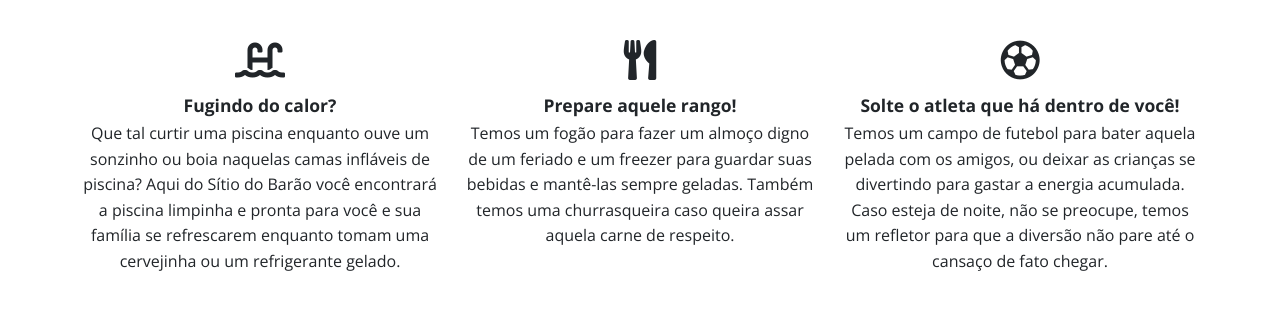
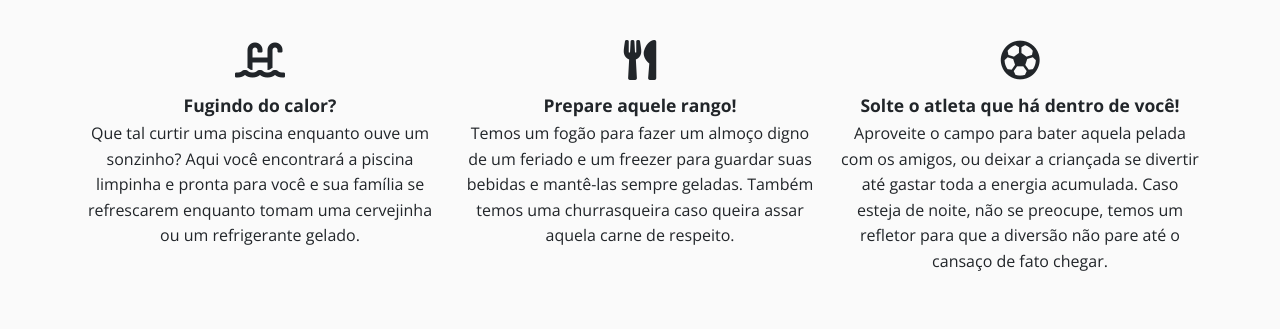
Before and after one commit to tuliorobert/projeto-sitio, a plain HTML site: page index.html in a window 1280 px wide. Shown: the part 880-1209 px from the top of the page. Drawn offline with nearby package versions, Linux system fonts and the light colour scheme.

Commit message:
Editando os textos da pagina

```diff
--- a/css/style.css
+++ b/css/style.css
@@ -324,6 +324,10 @@ p {
     text-shadow: 2px 1px 4px #000;
 }
 
+#content {
+  background: rgba(0, 0, 0, 0.021);
+}
+
 .home-text {
     text-align: center;
     margin-bottom: 20px;
--- a/index.html
+++ b/index.html
@@ -40,7 +40,7 @@
         <div class="banner">
             <div class="container">
                 <h1 id="img-h1">Um lugar para fugir do seu cotidiano</h1>
-                <p id="img-p">Se você precisa de um lugar para passar um feriado, fazer uma festa ou apenas fugir da
+                <p id="img-p">Se precisa de um lugar para passar o feriado, fazer uma festa ou apenas fugir da
                     rotina, você acabou de encontrar!</p>
                 <a href="#content" class="button button-primary">Agende já!</a>
             </div>
@@ -54,32 +54,32 @@
                     <div class="col-md-4 home-text">
                         <i class="fas fa-swimming-pool home-icon"></i>
                         <h3 class="home-h3">Fugindo do calor?</h3>
-                        <p>Que tal curtir uma piscina enquanto ouve um sonzinho ou boia naquelas camas infláveis de
-                            piscina?
-                            Aqui do Sítio do Barão você encontrará a piscina limpinha e pronta para você e sua família
-                            se refrescarem
-                            enquanto tomam uma cervejinha ou um refrigerante gelado.</p>
+                        <p>Que tal curtir uma piscina enquanto ouve um sonzinho? Aqui você encontrará a piscina limpinha
+                            e pronta para você e sua família se refrescarem enquanto tomam uma cervejinha ou um refrigerante gelado.</p>
                     </div>
                     <div class="col-md-4 home-text">
                         <i class="fas fa-utensils home-icon"></i>
                         <h3 class="home-h3">Prepare aquele rango!</h3>
                         <p>Temos um fogão para fazer um almoço digno de um feriado e um freezer para guardar suas
-                            bebidas
-                            e mantê-las sempre geladas. Também temos uma churrasqueira caso queira assar aquela carne de
-                            respeito.</p>
+                            bebidas e mantê-las sempre geladas. Também temos uma churrasqueira caso queira assar
+                            aquela carne de respeito.</p>
                     </div>
                     <div class="col-md-4 home-text">
                         <i class="far fa-futbol home-icon"></i>
                         <h3 class="home-h3">Solte o atleta que há dentro de você!</h3>
-                        <p>Temos um campo de futebol para bater aquela pelada com os amigos, ou deixar as crianças se
-                            divertindo para gastar
-                            a energia acumulada. Caso esteja de noite, não se preocupe, temos um refletor para que a
-                            diversão não pare até
-                            o cansaço de fato chegar.</p>
+                        <p>Aproveite o campo para bater aquela pelada com os amigos, ou deixar a criançada se
+                            divertir até gastar toda a energia acumulada. Caso esteja de noite, não se preocupe,
+                            temos um refletor para que a diversão não pare até o cansaço de fato chegar.</p>
                     </div>
                 </div>
             </div>
         </section>
+
+        <!-- Separating Sections -->
+        <br>
+        <br>
+        <br>
+        <!-- Separating Sections -->
 
         <section id="vertical-carousel">
             <div class="pic-ctn">
@@ -93,9 +93,10 @@
               </div>
               <div class="col-md-6 carousel-text">
                   <h3>O lugar ideal...</h3>
+                  <br>
                   <p>Nada como um lugar para descansar em um ambiente totalmente natural, bem silencioso e longe de todos os problemas
                     do cotidiano. As vezes nós queremos apenas fugir um pouco do stress diário e curtir o presente, respirando
-                    o ar puro e desfrutando da beleza que o mundo tem para oferecer. O Sítio do Barão oferece esse espacinho para
+                    o ar puro e desfrutando da beleza que o mundo tem a oferecer. O Sítio do Barão oferece esse espacinho para
                     que você se sinta completamente renovado.</p>
               </div>
         </section>
```
